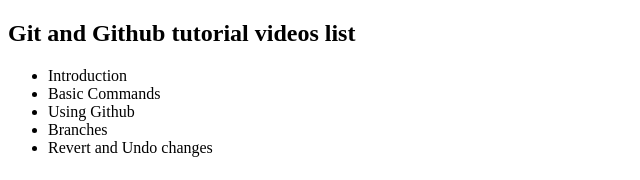
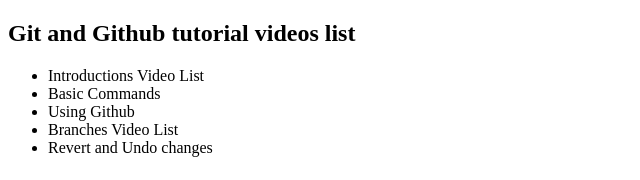
Before and after one commit to abolkog/git_tutorial, a plain HTML site: page index.html in a window 1280 px wide. Shown: the top 180 px of the page, without its empty margins (0-640 px from the left). Drawn offline with Linux system fonts and the light colour scheme.

Commit message:
Local Changes of the list

```diff
--- a/index.html
+++ b/index.html
@@ -9,10 +9,10 @@
   <section>
     <h1>Git and Github tutorial videos list</h1>
     <ul>
-      <li>Introduction</li>
+      <li>Introductions Video List</li>
       <li>Basic Commands</li>
       <li>Using Github</li>
-      <li>Branches</li>
+      <li>Branches Video List</li>
       <li>Revert and Undo changes</li>
     </ul>
   </section>
```
